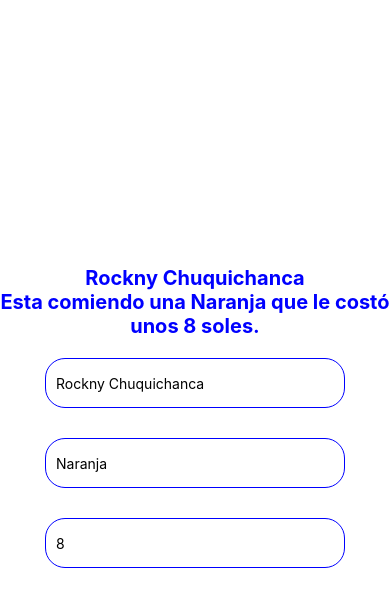
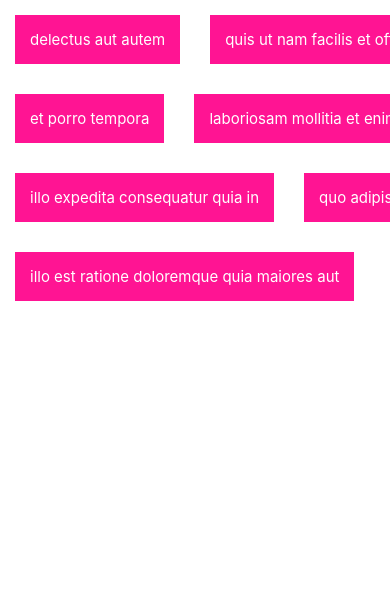
Before and after one commit to chrockny/TaskList, a React Native app: screen / in a window 390 px wide. Shown: the top 606 px of the page. Built offline with nearby package versions, Linux system fonts and the light colour scheme.

Commit message:
Nueva clase

```diff
--- a/App.js
+++ b/App.js
@@ -1,67 +1,117 @@
 import React, {useState} from 'react';
-import { StyleSheet,Platform, Text, View,Button ,TextInput} from 'react-native';
+import { StyleSheet,ScrollView,FlatList,Platform,TouchableOpacity, Text, View,Button ,TextInput} from 'react-native';
 
-const App = () => {
+export default  function App(){
 
-  const [fruit,setFruit] = useState({name:'Naranja',price:8});
-  const [user,setUser] = useState("Rockny Chuquichanca");
+  const [todos, setTodos] = useState([{
+    "userId": 1,
+    "id": 1,
+    "title": "delectus aut autem",
+    "completed": false
+  },
+  {
+    "userId": 1,
+    "id": 2,
+    "title": "quis ut nam facilis et officia qui",
+    "completed": false
+  },
+  {
+    "userId": 1,
+    "id": 3,
+    "title": "fugiat veniam minus",
+    "completed": false
+  },
+  {
+    "userId": 1,
+    "id": 4,
+    "title": "et porro tempora",
+    "completed": true
+  },
+  {
+    "userId": 1,
+    "id": 5,
+    "title": "laboriosam mollitia et enim quasi adipisci quia provident illum",
+    "completed": false
+  },
+  {
+    "userId": 1,
+    "id": 6,
+    "title": "qui ullam ratione quibusdam voluptatem quia omnis",
+    "completed": false
+  },
+  {
+    "userId": 1,
+    "id": 7,
+    "title": "illo expedita consequatur quia in",
+    "completed": false
+  },
+  {
+    "userId": 1,
+    "id": 8,
+    "title": "quo adipisci enim quam ut ab",
+    "completed": true
+  },
+  {
+    "userId": 1,
+    "id": 9,
+    "title": "molestiae perspiciatis ipsa",
+    "completed": false
+  },
+  {
+    "userId": 1,
+    "id": 10,
+    "title": "illo est ratione doloremque quia maiores aut",
+    "completed": true
+  }])
+
+
+  const pressHandler = (id)=>{
+    const selectedItem = (todos.filter(todo=>todo.id === id))[0]
+    alert(selectedItem.title)
+  }
+
 
   return (
     <View style={styles.container}>
-      <Text style={styles.mystyle}>{user}</Text>
-      <Text style={styles.mystyle}>Esta comiendo una {fruit.name} que le costó
-      unos {fruit.price} soles.
-      </Text>
-      <TextInput
-      placeholder="Ingresa el nombre de usuario"
-      style={styles.textInput}
-      onChangeText={(e) =>setUser(e)}
-      defaultValue={user}
-      />
-       <TextInput
-      placeholder="Ingresa el nombre de la fruta"
-      style={styles.textInput}
-      onChangeText={(e) =>setFruit({...fruit,name:e})}
-      defaultValue={fruit.name}
-      />
-       <TextInput
-      placeholder="Ingresa el precio de la fruta"
-      style={styles.textInput}
-      onChangeText={(e) =>setFruit({...fruit,price:e})}
-      defaultValue={`${fruit.price}`}
-      />
-    </View>
-  );
+      <FlatList
+      numColumns={3}
+      data={todos}
+      keyExtractor={(item)=>item.id.toString()}
+      renderItem={({item}) => (
+
+      <TouchableOpacity
+      onPress={()=>pressHandler(item.id)}>
+<Text style={styles.todo}>{item.title}</Text>
+      </TouchableOpacity>
+      )}/>
+      </View>
+  /*<ScrollView  style={styles.container}>
+
+      {todos.map(todo=>{
+        return(
+      <View
+      key={todo.id}
+      style={styles.todo}>
+        <Text
+        >{todo.title}</Text>
+      </View>)
+      })}
+      </ScrollView>
+    */);
 }
 
 const styles = StyleSheet.create({
   container: {
     flex: 1,
     backgroundColor: '#fff',
-    alignItems: 'center',
-    justifyContent: 'center',
+    //alignItems: 'center',
+    //justifyContent: 'center',
   },
-  mystyle: {
-    color:'blue',
-    textAlign: 'center',
-    fontWeight:'bold',
-    fontSize:20,
-  },
-  buttonstyle:{
-    width:200,
-    marginTop:30,
-  },
-  textInput:{
-    marginTop:20,
-    borderRadius:20,
-    borderWidth:1,
-    borderColor:'blue',
-    width:300,
-    padding:10,
-    height:50,
-    margin:10,
+  todo:{
+    margin:15,
+    backgroundColor: 'deeppink',
+    color:'white',
+    fontSize:15,
+    padding:15,
   },
 });
-
-
-export default App;
```
